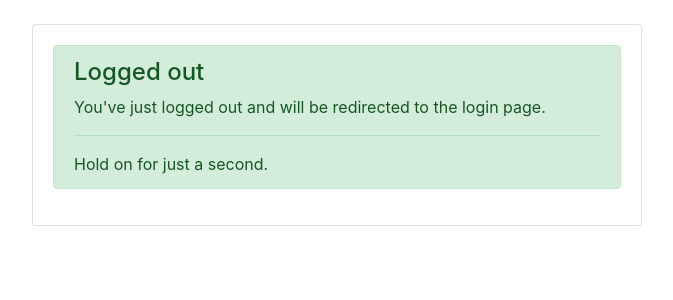
After one commit to a-martynovich/referral-exercise, a Django app: page /logout/ in a window 1280 px wide. The commit adds this page. Shown: the top 300 px of the page, without its empty margins (303-976 px from the left). Run offline with Django 3.2, Linux system fonts and the light colour scheme; some libraries are stand-ins or nearby versions.

Commit message:
Use bootstrap forms. Add logout.

```diff
--- a/referral_sample/urls.py
+++ b/referral_sample/urls.py
@@ -16,11 +16,12 @@ Including another URLconf
 from django.contrib import admin
 from django.urls import path
 
-from .views import LoginView, RootView, SignupView
+from .views import SignInView, SignOutView, RootView, SignupView
 
 urlpatterns = [
     path('', RootView.as_view(), name='root'),
     path('signup/', SignupView.as_view(), name='signup'),
-    path('login/', LoginView.as_view(), name='login'),
+    path('login/', SignInView.as_view(), name='login'),
+    path('logout/', SignOutView.as_view(), name='logout'),
     path('admin/', admin.site.urls),
 ]
--- a/referral_sample/views.py
+++ b/referral_sample/views.py
@@ -2,13 +2,15 @@ import os
 
 from django.conf import settings
 from django.contrib.auth.forms import UserCreationForm
+from django.contrib.auth.mixins import LoginRequiredMixin
+from django.contrib.auth.views import LoginView, LogoutView
 from django.shortcuts import redirect
 from django.views.generic import TemplateView
 
 from .models import Referral
 
 
-class RootView(TemplateView):
+class RootView(LoginRequiredMixin, TemplateView):
     template_name = 'root.html'
 
     def get_context_data(self, **kwargs):
@@ -25,20 +27,22 @@ class SignupView(TemplateView):
 
     def get_context_data(self, **kwargs):
         ctx = super().get_context_data(**kwargs)
-        ctx['form'] = UserCreationForm()
+        if 'form' not in ctx:
+            ctx['form'] = UserCreationForm()
         return ctx
 
-    # def get(self, request, *args, **kwargs):
-    #     return super().get(request, *args, **kwargs)
-    #
     def post(self, request, *args, **kwargs):
         form = UserCreationForm(request.POST)
         if form.is_valid():
             form.save()
-            return redirect('root')
+            return redirect('login')
         else:
             return self.render_to_response(self.get_context_data(form=form))
 
 
-class LoginView(TemplateView):
-    pass
+class SignInView(LoginView):
+    template_name = 'login.html'
+
+
+class SignOutView(LogoutView):
+    template_name = 'logout.html'
--- a/requirements.txt
+++ b/requirements.txt
@@ -1,3 +1,4 @@
 django
+django-bootstrap4
 gunicorn
 psycopg2-binary
--- /dev/null
+++ b/static/style.css
@@ -0,0 +1,9 @@
+.login-form {
+    padding-top: 1.5rem;
+    padding-bottom: 1.5rem;
+}
+
+.login-form .row {
+    margin-left: 0;
+    margin-right: 0;
+}
--- a/templates/base.html
+++ b/templates/base.html
@@ -1,10 +1,19 @@
 {% load static %}
+{% load bootstrap4 %}
 
 <!DOCTYPE html>
 <html lang="en">
 <head>
-    <meta charset="UTF-8">
-    <title>{% block title %}{{ page_title }}{% endblock %}</title>
+  <meta charset="UTF-8">
+  <title>{% block title %}{{ page_title }}{% endblock %}</title>
+
+  {% bootstrap_css %}
+  {% bootstrap_javascript jquery='full' %}
+  <link rel="stylesheet" href="{% static 'style.css' %}">
+
+  {# Display django.contrib.messages as Bootstrap alerts #}
+  {% bootstrap_messages %}
+  {% block scripts %}{% endblock %}
 </head>
 <body>
 {% block content %}
--- /dev/null
+++ b/templates/card_base.html
@@ -0,0 +1,16 @@
+{% extends "base.html" %}
+{% load bootstrap4 %}
+
+{% block content %}
+  <main class="login-form">
+    <div class="cotainer">
+      <div class="row justify-content-center">
+          <div class="col-md-6">
+            <div class="card">
+            {% block card_content %}{% endblock %}
+            </div>
+          </div>
+      </div>
+    </div>
+  </main>
+{% endblock %}
--- /dev/null
+++ b/templates/logout.html
@@ -0,0 +1,18 @@
+{% extends "card_base.html" %}
+{% load bootstrap4 %}
+
+{% block title %} Log Out {% endblock %}
+{% block scripts %}
+  <meta http-equiv = "refresh" content = "2; url = {% url 'root' %}" />
+{% endblock %}
+
+{% block card_content %}
+  <div class="card-body">
+    <div class="alert alert-success" role="alert">
+      <h4 class="alert-heading">Logged out</h4>
+      <p>You've just logged out and will be redirected to the login page.</p>
+      <hr>
+      <p class="mb-0">Hold on for just a second.</p>
+    </div>
+  </div>
+{% endblock %}
```
Also changed, not shown: referral_sample/settings.py (+4 -9 lines), templates/login.html (+16 -3 lines), templates/root.html (+12 -8 lines), templates/signup.html (+16 -8 lines).
